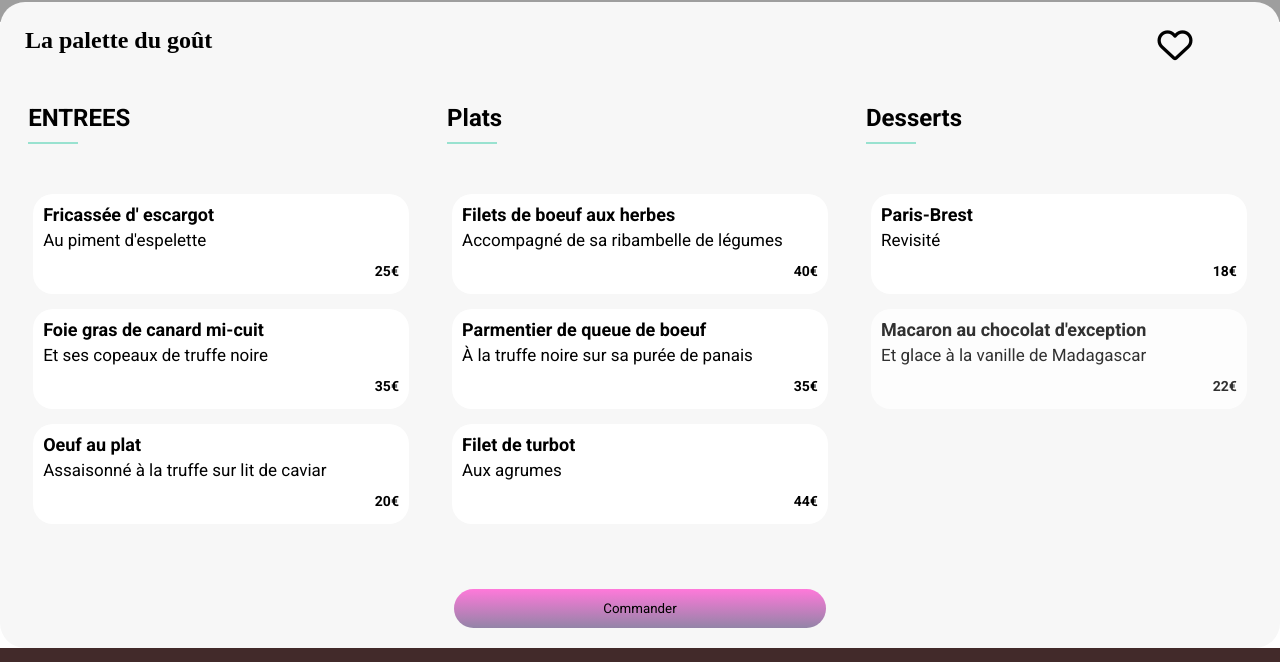
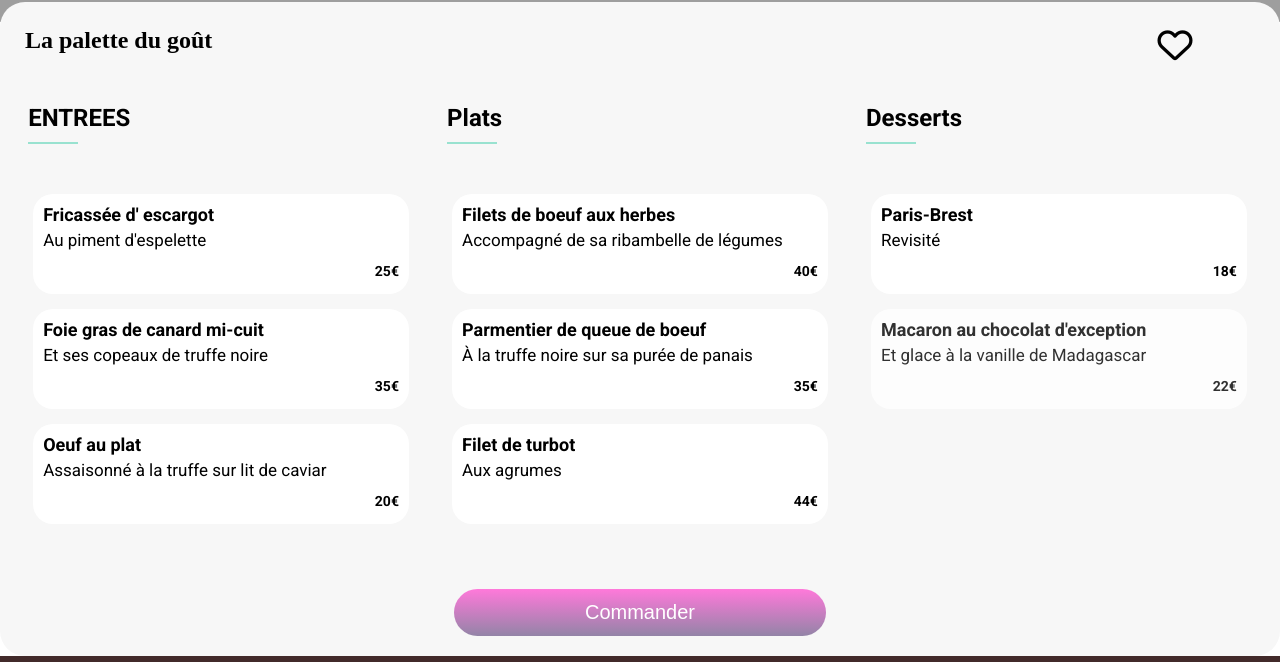
Before and after one commit to tarikBelhaj/ohmyfood, a website: page pages/page1.html in a window 1280 px wide. Shown: the part 756-1418 px from the top of the page. Drawn offline with Linux system fonts and the light colour scheme; grey boxes are pictures that could not be loaded; a web font is replaced by a local one.

Commit message:
rectification des bouttons

```diff
--- a/pages/page1.html
+++ b/pages/page1.html
@@ -140,7 +140,7 @@
         </div>
         <div class="button">
             <button class="btn">
-                <p>Commander</p>
+                <span>Commander</span>
             </button>
         </div>
     </section>
@@ -157,12 +157,9 @@
                     <a href="mailto:tarikbellhaj@gmail.com">
                         <li><p>Contact</p> </li>
                     </a>
-
                 </ul>
             </div>
-
         </div>
-
     </footer>
 
 </body>
```
Also changed, not shown: pages/page2.html (+1 -2 lines), pages/page3.html (+1 -1 lines), pages/page4.html (+1 -1 lines).
